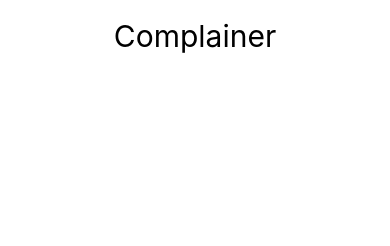
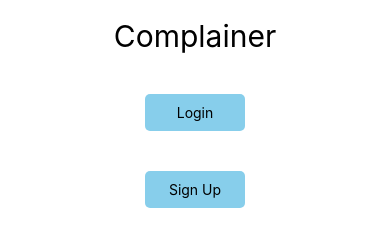
Before and after one commit to sailesh-mahat/complaintsapp, a React Native app in the folder complaintsapp/: screen / in a window 390 px wide. Shown: the part 402-648 px from the top of the page. Built offline with nearby package versions, Linux system fonts and the light colour scheme.

Commit message:
home buttons

```diff
--- a/complaintsapp/App.js
+++ b/complaintsapp/App.js
@@ -1,6 +1,6 @@
 import React, { Component } from 'react';
 import { StatusBar } from 'expo-status-bar';
-import { StyleSheet, Text, View, AppRegistry, Image } from 'react-native';
+import { StyleSheet, Text, View, AppRegistry, Image, TouchableOpacity } from 'react-native';
 import Logo from './logo.js';
 
 const App = () => {
@@ -8,6 +8,16 @@ const App = () => {
     <View>
       <Logo />
       <Text style= {{ alignSelf: 'center', marginTop: 20, fontSize: 30 }}>Complainer</Text>
+      <TouchableOpacity>
+            <Text style = {styles.text}>
+               Login
+            </Text>
+      </TouchableOpacity>
+      <TouchableOpacity>
+            <Text style = {styles.text}>
+               Sign Up
+            </Text>
+      </TouchableOpacity>
     </View>
 
   );
@@ -20,6 +30,18 @@ const styles = StyleSheet.create({
     alignItems: 'center',
     justifyContent: 'center',
   },
+  text: {
+    width: 100,
+    textAlign: 'center',
+    borderWidth: 0,
+    padding: 10,
+    borderColor: 'black',
+    backgroundColor: 'skyblue',
+    alignItems: 'center',
+    alignSelf: 'center',
+    marginTop: 40,
+    borderRadius: 5
+ }
 });
 
 export default App
```
